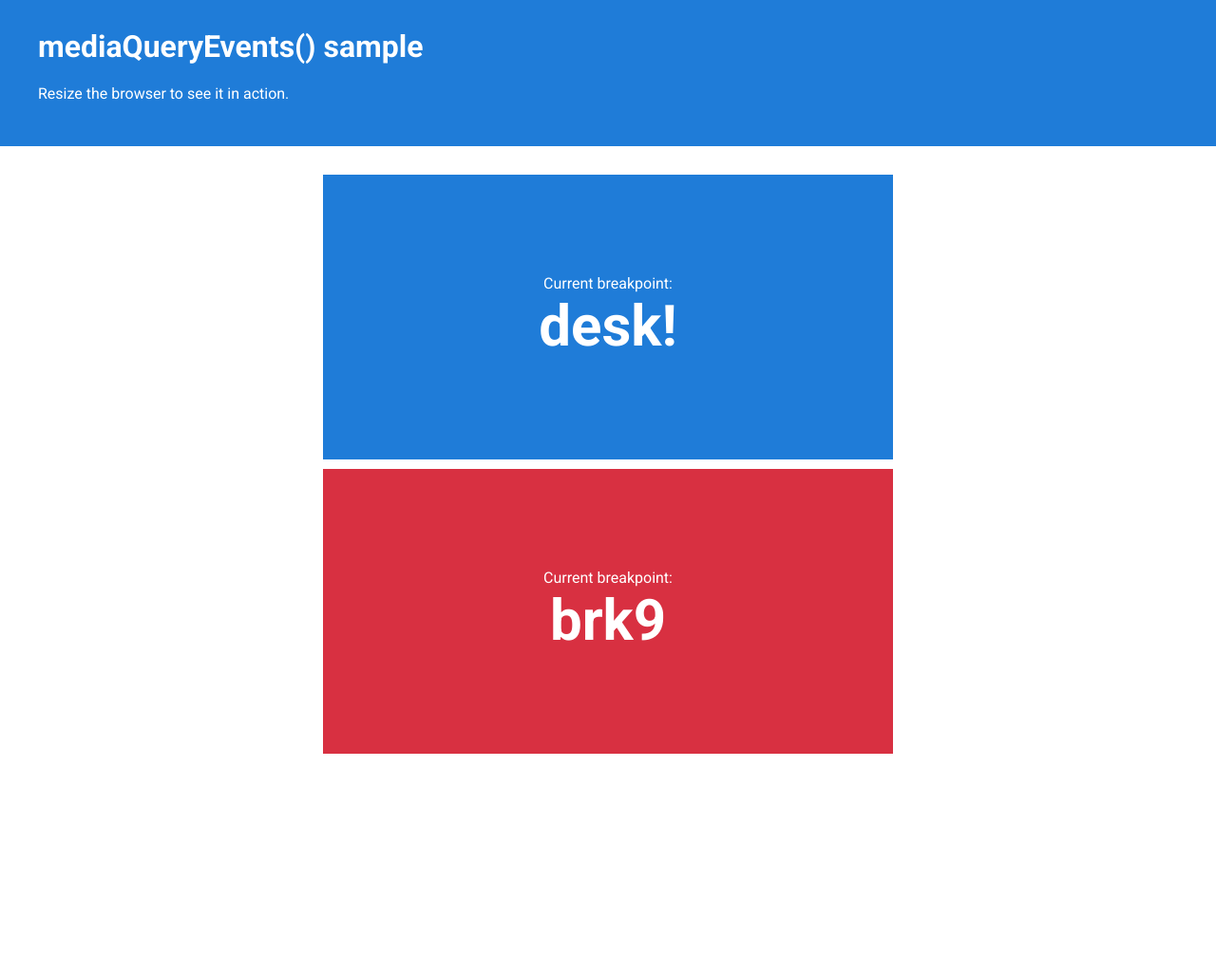
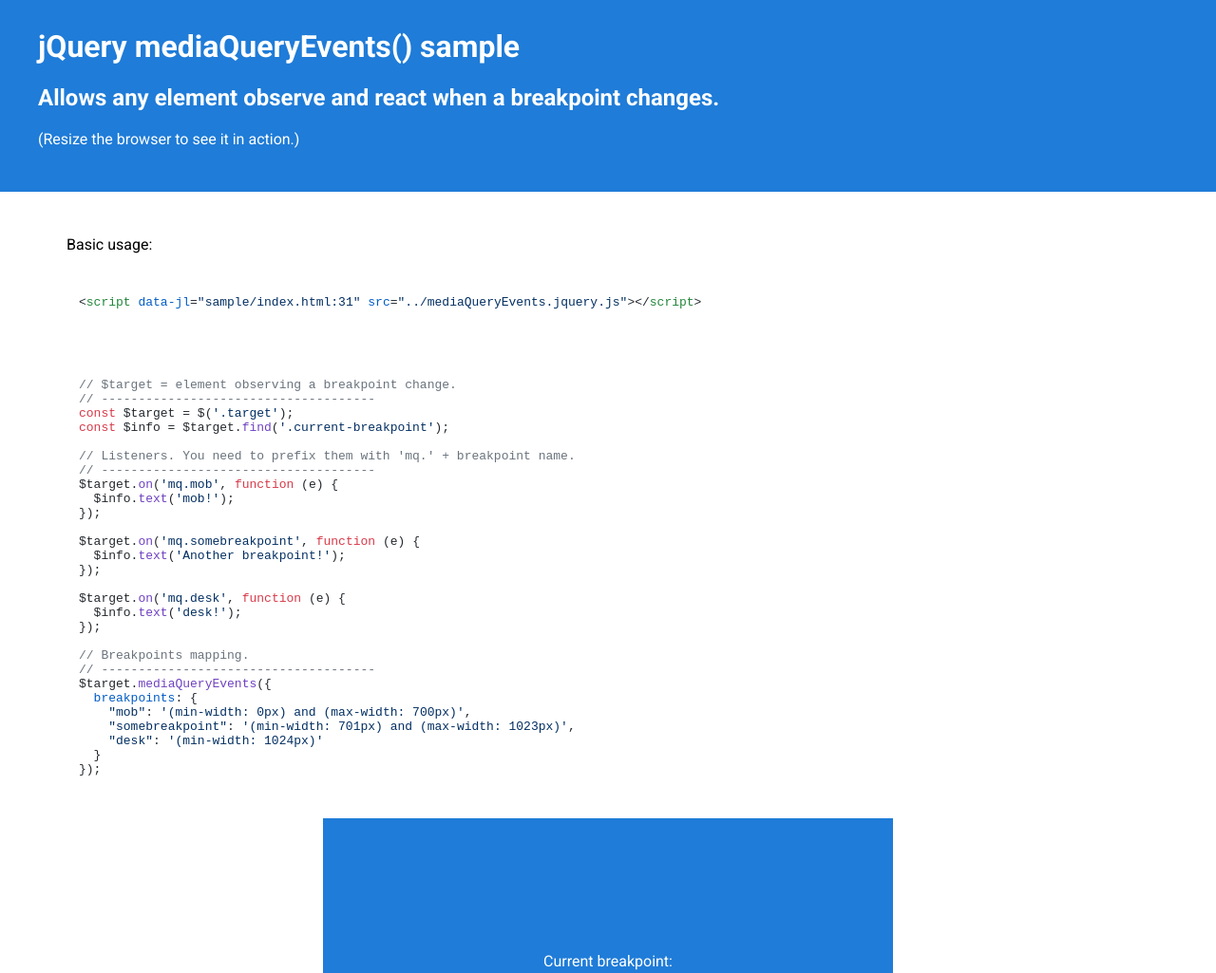
Before and after one commit to front-id/mediaQueryEvents, a plain HTML site: page sample/index.html in a window 1280 px wide. Shown: the top 1025 px of the page at 95% size. Before the commit the page ends 824 px from the top, so only its background shows below. Drawn offline with nearby package versions, Linux system fonts and the light colour scheme.

Commit message:
WIP new version.

```diff
--- a/mediaQueryEvents.jquery.js
+++ b/mediaQueryEvents.jquery.js
@@ -47,11 +47,6 @@
     _fire: function (brkNameSpace) {
       const self = this;
       self.$el.trigger('mq.' + brkNameSpace);
-
-      console.log('-------------------------');
-      console.log(self.$el);
-      console.log(brkNameSpace);
-      console.log('-------------------------');
     },
 
     /**
--- a/sample/css/sample.css
+++ b/sample/css/sample.css
@@ -23,6 +23,10 @@
     padding: 0;
 }
 
+code, code * {
+    font-family: monospace !important;
+}
+
 .editor-container {
     background: #1f7cd8;
     padding: 30px;
@@ -39,7 +43,6 @@
     margin: 0 auto;
     padding: 30px;
 }
-
 
 .target {
     display: flex;
--- a/sample/index.html
+++ b/sample/index.html
@@ -2,31 +2,67 @@
 <html lang="en">
 <head>
     <meta charset="utf-8">
-    <title>mediaQueryEvents() sample</title>
-    <meta name="viewport" content="width=device-width, initial-scale=1.0" />
+    <title>jQuery mediaQueryEvents() sample</title>
+    <meta name="viewport" content="width=device-width, initial-scale=1.0"/>
 
-    <!-- For sample purposes. -->
-    <script src="https://code.jquery.com/jquery-3.3.1.js"></script>
     <link href="https://fonts.googleapis.com/css?family=Roboto:400,700,900" rel="stylesheet">
     <link rel="stylesheet" href="css/sample.css">
-
-    <!--Plugin and dependencies.-->
-    <script src="../mediaQueryEvents.jquery.js"></script>
-    <script src="./js/sample.js"></script>
+    <link rel="stylesheet" href="//cdnjs.cloudflare.com/ajax/libs/highlight.js/9.15.10/styles/github.min.css">
+    <script src="https://code.jquery.com/jquery-3.3.1.js"></script>
+    <script src="//cdnjs.cloudflare.com/ajax/libs/highlight.js/9.15.10/highlight.min.js"></script>
 </head>
 
 <body>
 
 <div class="editor-container">
     <div class="heading">
-        <h1>mediaQueryEvents() sample</h1>
-        <p>Resize the browser to see it in action.</p>
+        <h1>jQuery mediaQueryEvents() sample</h1>
+        <h2>Allows any element observe and react when a breakpoint changes.</h2>
+        <p>(Resize the browser to see it in action.)</p>
     </div>
-
 
 </div>
 
 <div class="output-container">
+
+    <p>Basic usage:</p>
+
+    <pre><code class="xml">
+<script src="../mediaQueryEvents.jquery.js"></script>
+</code></pre>
+
+    <pre><code class="javascript">
+
+// $target = element observing a breakpoint change.
+// -------------------------------------
+const $target = $('.target');
+const $info = $target.find('.current-breakpoint');
+
+// Listeners. You need to prefix them with 'mq.' + breakpoint name.
+// -------------------------------------
+$target.on('mq.mob', function (e) {
+  $info.text('mob!');
+});
+
+$target.on('mq.somebreakpoint', function (e) {
+  $info.text('Another breakpoint!');
+});
+
+$target.on('mq.desk', function (e) {
+  $info.text('desk!');
+});
+
+// Breakpoints mapping.
+// -------------------------------------
+$target.mediaQueryEvents({
+  breakpoints: {
+    "mob": '(min-width: 0px) and (max-width: 700px)',
+    "somebreakpoint": '(min-width: 701px) and (max-width: 1023px)',
+    "desk": '(min-width: 1024px)'
+  }
+});
+
+</code></pre>
 
     <div class="target">
             <span>
@@ -42,5 +78,20 @@
 
 </div>
 
+
+<script>
+  document.querySelectorAll("code").forEach(function (element) {
+    element.innerHTML = element.innerHTML
+      .replace(/&/g, "&amp;")
+      .replace(/</g, "&lt;")
+      .replace(/>/g, "&gt;")
+      .replace(/"/g, "&quot;")
+      .replace(/'/g, "&#039;");
+  });
+</script>
+
+<script src="../mediaQueryEvents.jquery.js"></script>
+<script src="./js/sample.js"></script>
+<script>hljs.initHighlightingOnLoad();</script>
 </body>
 </html>
--- a/sample/js/sample.js
+++ b/sample/js/sample.js
@@ -5,6 +5,14 @@
 
   const $target2 = $('.target2');
   const $info2 = $target2.find('.current-breakpoint');
+
+  $target.mediaQueryEvents({
+    breakpoints: {
+      "mob": '(min-width: 0px) and (max-width: 700px)',
+      "somebreakpoint": '(min-width: 701px) and (max-width: 1023px)',
+      "desk": '(min-width: 1024px)'
+    }
+  });
 
   $target.on('mq.mob', function (e) {
     $info.text('mob!');
@@ -16,22 +24,6 @@
 
   $target.on('mq.desk', function (e) {
     $info.text('desk!');
-  });
-
-
-  // Sample 2. much more breakpoints.
-  $target2.on('mq.brk1 mq.brk2 mq.brk3 mq.brk4 mq.brk5 mq.brk6 mq.brk7 mq.brk8 mq.brk9', function (e) {
-    console.log(e);
-    $info2.text(e.namespace);
-  });
-
-
-  $target.mediaQueryEvents({
-    breakpoints: {
-      "mob": '(min-width: 0px) and (max-width: 700px)',
-      "somebreakpoint": '(min-width: 701px) and (max-width: 1023px)',
-      "desk": '(min-width: 1024px)'
-    }
   });
 
   $target2.mediaQueryEvents({
@@ -48,5 +40,21 @@
     }
   });
 
+  // Sample 2. much more breakpoints.
+  let sample2Breakpoints = [
+    'mq.brk1',
+    'mq.brk2',
+    'mq.brk3',
+    'mq.brk4',
+    'mq.brk5',
+    'mq.brk6',
+    'mq.brk7',
+    'mq.brk8',
+    'mq.brk9'
+  ];
+  $target2.on(sample2Breakpoints.join(' '), function (e) {
+    $info2.text(e.namespace);
+  });
+
 
 });
```
Also changed, not shown: README.md.
